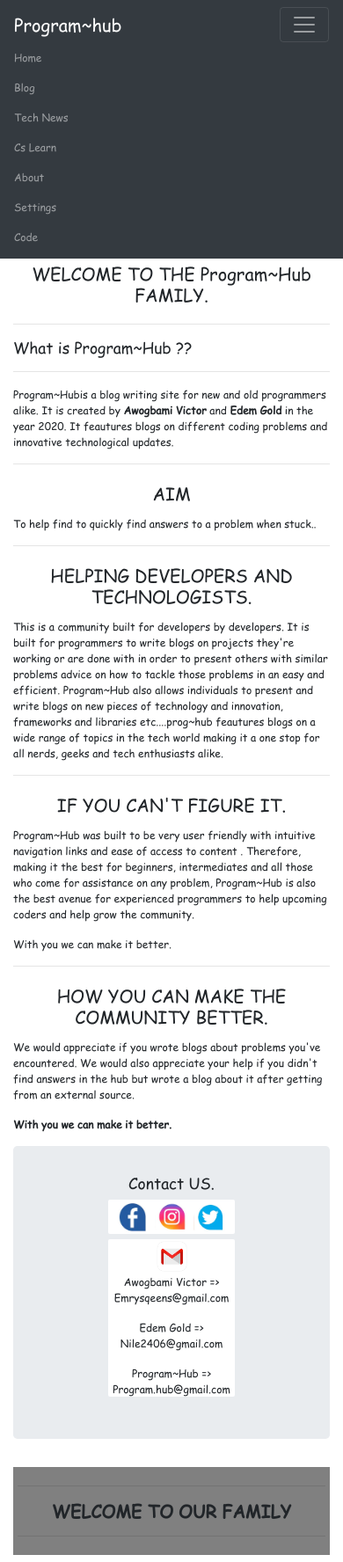
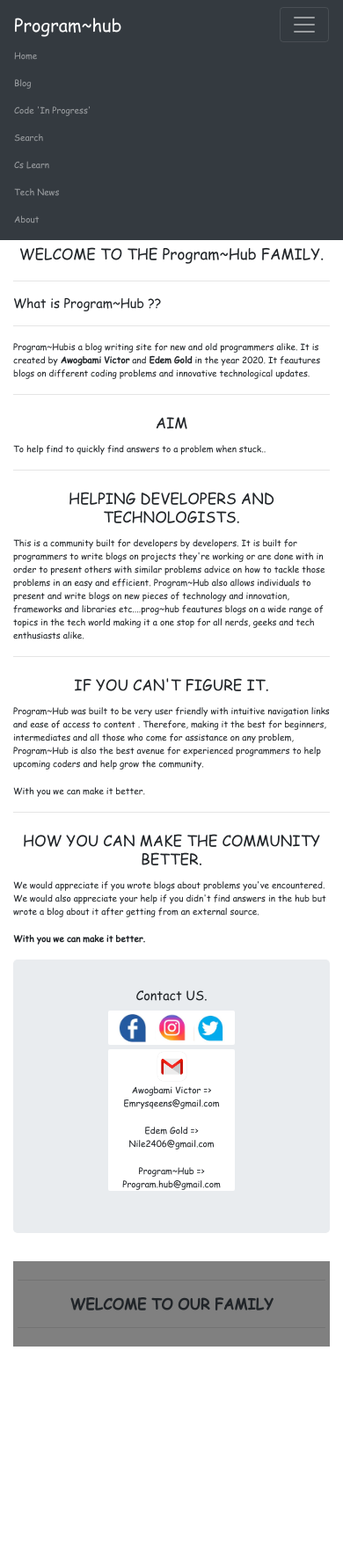
Before and after one commit to EmrysQeens/program-hub_flask1, a Python web app: template templates/about.html in a window 390 px wide, after a click that opens the changed part. Shown: the whole page at 88% size. After the commit the page ends 1531 px from the top, so only its background shows below. Run offline with Jinja, Linux system fonts and the light colour scheme; the template is opened without the code that fills it, so the values that code supplies are empty; some libraries are stand-ins or nearby versions.

Commit message:
Added search.html

```diff
--- a/static/styles/base.css
+++ b/static/styles/base.css
@@ -8,7 +8,7 @@
     font-family: Jetbrains Mono;
 }
 
-@media only screen and (min-width: 20px) and (max-width: 320px) {
+@media only screen and (min-width: 20px) and (max-width: 480px) {
   body {
     font-size:19px;
   }
@@ -22,22 +22,6 @@
   h5{ font-size: 12px; }
   h6{ font-size: 9.5px; }
   button{ font-size: 12px; }
-}
-
-@media only screen and (min-width: 320px) and (max-width: 480px) {
-  body {
-    font-size:20px;
-  }
-  p, li, span, code{
-    font-size:12px;
-  }
-  h1{ font-size: 25px; }
-  h2{ font-size: 22.5px; }
-  h3{ font-size: 20px; }
-  h4{ font-size: 17.5px; }
-  h5{ font-size: 15px; }
-  h6{ font-size: 12.5px; }
-  button{ font-size: 15px; }
 }
 
 @media only screen and (min-width: 481px) and (max-width: 768px) {
--- a/templates/base.html
+++ b/templates/base.html
@@ -30,20 +30,20 @@
           <li class="nav-item {{b}}">
             <a class="nav-link" href="{{url_for('blog')}}">Blog</a>
           </li>
-          <li class="nav-item {{bl}}">
-            <a class="nav-link" href="{{url_for('blogs')}}">Tech News</a>
+          <li class="nav-item {{c}}">
+            <a class="nav-link" href="{{url_for('code')}}">Code 'In Progress'</a>
+          </li>
+          <li class="nav-item {{s}}">
+            <a class="nav-link" href="{{url_for('search')}}">Search</a>
           </li>
           <li class="nav-item {{l}}">
             <a class="nav-link" href="{{url_for('learn')}}">Cs Learn</a>
           </li>
+          <li class="nav-item {{bl}}">
+            <a class="nav-link" href="{{url_for('blogs')}}">Tech News</a>
+          </li>
           <li class="nav-item {{a}}">
             <a class="nav-link" href="{{url_for('about')}}">About</a>
-          </li>
-          <li class="nav-item {{s}}">
-            <a class="nav-link" href="{{url_for('about')}}">Settings</a>
-          </li>
-          <li class="nav-item {{c}}">
-            <a class="nav-link" href="{{url_for('code')}}">Code</a>
           </li>
         </ul>
         {% block search_form %}
```
Also changed, not shown: app.py (+5 -2 lines), templates/search.html (added, +36 -0 lines).
